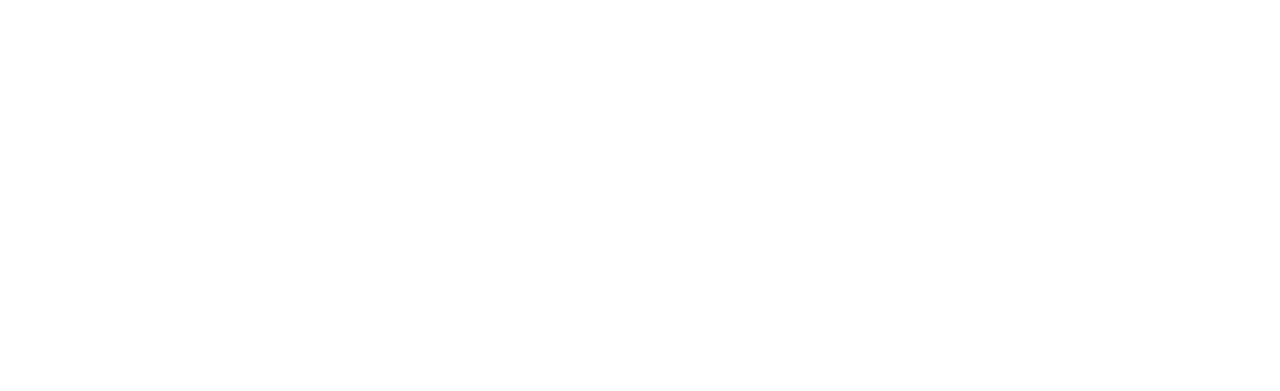
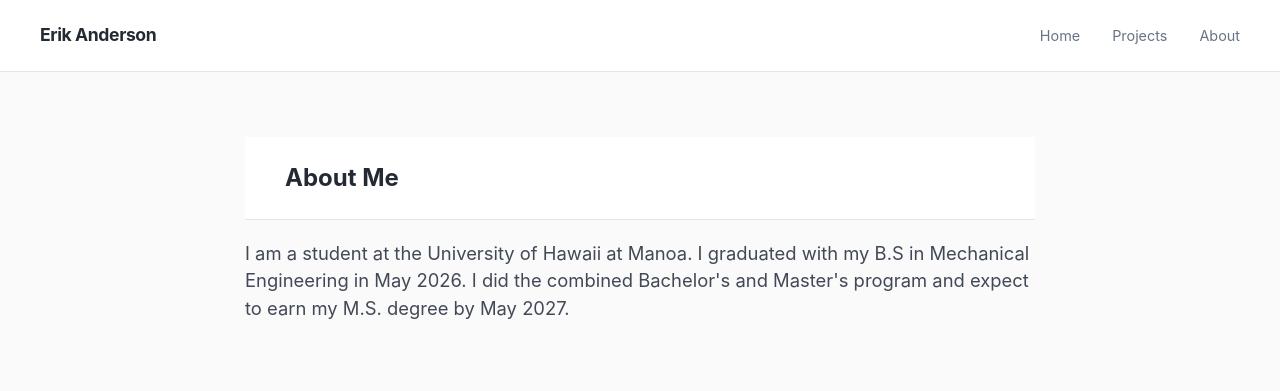
Before and after one commit to erikbanderson/github-portfolio, a plain HTML site: page about/index.html in a window 1280 px wide. Drawn offline with Linux system fonts and the light colour scheme.

Commit message:
Fixed links

```diff
--- a/about/index.html
+++ b/about/index.html
@@ -0,0 +1,28 @@
+<!DOCTYPE html>
+<html lang="en">
+<head>
+    <link rel="stylesheet" href="../css/style.css">
+    <meta charset="UTF-8">
+    <meta name="viewport" content="width=device-width, initial-scale=1.0">
+    <title>Erik Anderson Portfolio</title>
+</head>
+<body>
+
+    <header class="site-header">
+        <a href="../index.html" class="logo">Erik Anderson</a>
+        <nav aria-label="Projects">
+            <a href="../index.html">Home</a>
+            <a href="../projects/index.html">Projects</a>
+            <a href="../about/index.html">About</a>
+        </nav>
+    </header>
+    <main class = "project">
+        <section>
+    <h1 class="site-header">About Me</h1>
+
+    <p class="subtitle">I am a student at the University of Hawaii at Manoa. I graduated with my B.S in Mechanical Engineering in May 2026. I did the combined Bachelor's and Master's program and expect to earn my M.S. degree by May 2027.</p>
+
+</section>
+</main>
+    </body>
+    </html>
```
Also changed, not shown: index.html (+1 -1 lines), projects/fsae.html (+4 -4 lines), projects/index.html (+20 -0 lines).
